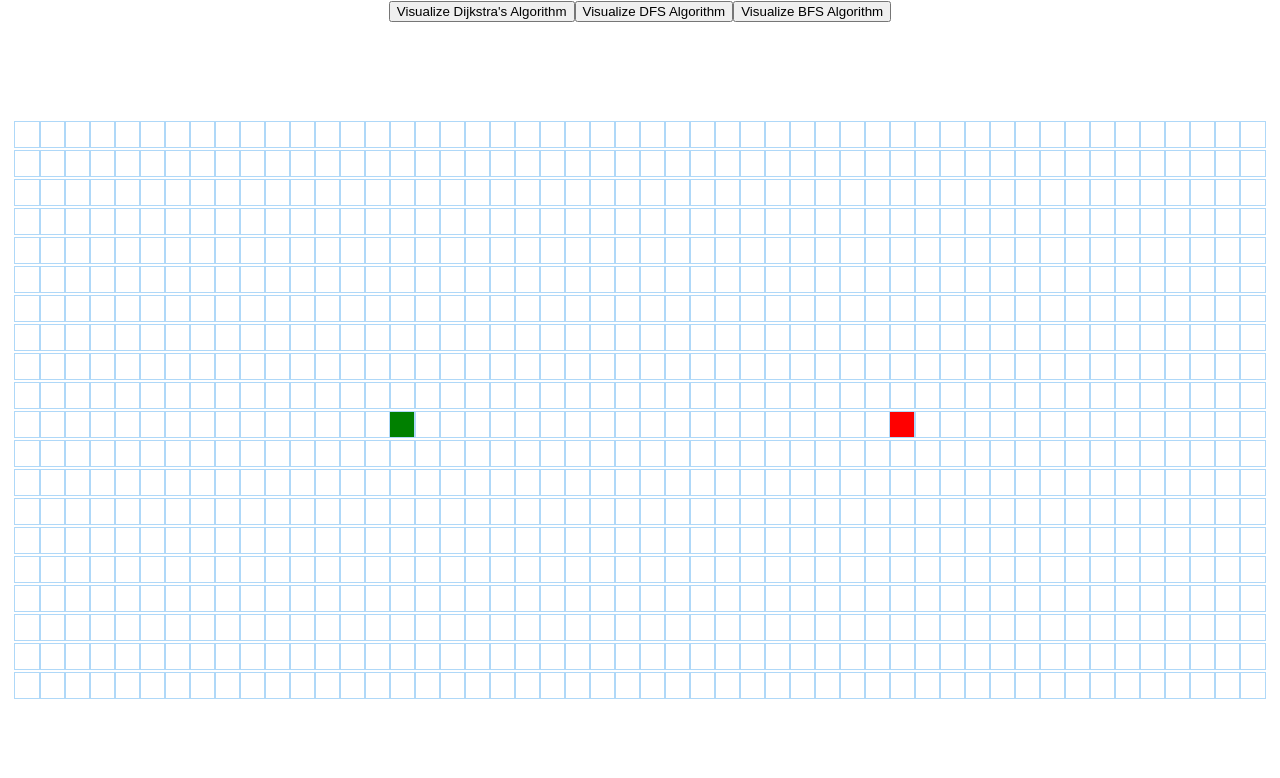
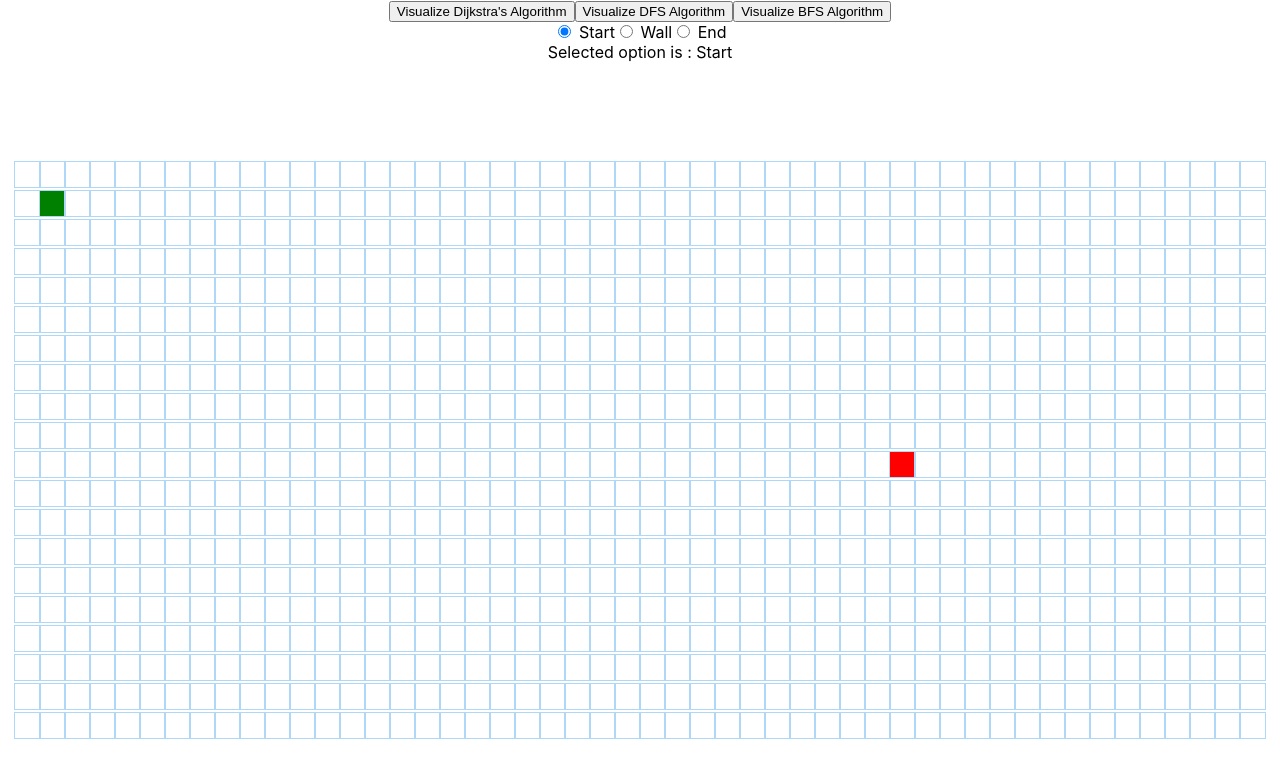
Before and after one commit to gabrieloest/algorithm-visualizer, a React (Create React App) app: page / in a window 1280 px wide. Shown: the top 778 px of the page. Built offline with nearby package versions, Linux system fonts and the light colour scheme.

Commit message:
Enable start, end and wall nodes edition

```diff
--- /dev/null
+++ b/src/visualizer/NodeType.jsx
@@ -0,0 +1,16 @@
+import React, { Component } from "react";
+
+export default class NodeType extends Component {
+  render() {
+    const {
+      onChange,
+    } = this.props;
+    return (
+      <div onChange={() => onChange()}>
+        <input type="radio" value="Start" name="nodeType" /> Start
+        <input type="radio" value="Wall" name="nodeType" /> Wall
+        <input type="radio" value="End" name="nodeType" /> End
+      </div>
+    );
+  }
+}
--- a/src/visualizer/Visualizer.jsx
+++ b/src/visualizer/Visualizer.jsx
@@ -1,13 +1,15 @@
 import React, { Component } from 'react';
 import Node from './node/Node';
+import Demo1 from './Demo1';
+import NodeType from './NodeType';
 import { dijkstra, getNodesInShortestPathOrder } from '../algorithms/dijkstra';
 import { dfs } from '../algorithms/dfs';
 import { bfs } from '../algorithms/bfs';
 
 import './Visualizer.css';
 
-const START_NODE_ROW = 10;
-const START_NODE_COL = 15;
+const START_NODE_ROW = 1;
+const START_NODE_COL = 1;
 const FINISH_NODE_ROW = 10;
 const FINISH_NODE_COL = 35;
 
@@ -16,7 +18,11 @@ export default class Visualizer extends Component {
         super();
         this.state = {
             grid: [],
-            mouseIsPressed: false,
+            selectedOption: "Start",
+            startNodeRow: 1,
+            startNodeCol: 1,
+            finishNodeRow: 10,
+            finishNodeCol: 35,
         };
     }
 
@@ -25,25 +31,28 @@ export default class Visualizer extends Component {
         this.setState({ grid });
     }
 
-    handleMouseDown(row, col) {
-        //console.log("handleMouseDown");
+    handleClick(row, col) {
+        const newGrid = this.state.grid;
+
+        if(this.state.selectedOption === "Start"){
+            newGrid[this.state.startNodeRow][this.state.startNodeCol].nodeType="";
+            this.setState({ startNodeRow: row, startNodeCol: col});
+        }
+        if(this.state.selectedOption === "End"){
+            newGrid[this.state.finishNodeRow][this.state.finishNodeCol].nodeType="";
+            this.setState({ finishNodeRow: row, finishNodeCol: col});
+        }
+
+        const updatedNode = newGrid[row][col];
+        updatedNode.nodeType = getNodeSelecetedType(this.state.selectedOption);
+        newGrid[row][col] = updatedNode;
+        this.setState({ grid: newGrid });
     }
 
-    handleMouseEnter(row, col) {
-        //console.log("handleMouseEnter");
-    }
-
-    handleMouseUp() {
-        //console.log("handleMouseUp");
-    }
-
-    handleClick(row, col) {
-        console.log(row + " " + col);
-        const newGrid = this.state.grid;
-        const n = newGrid[row][col];
-        n.nodeType = "node-wall";
-        newGrid[row][col] = n;
-        this.setState({ grid: newGrid });
+    onChangeValue = (event) => {
+        this.setState({
+            selectedOption: event.target.value
+          });
     }
 
     animateVisualizer(visitedNodesInOrder, nodesInShortestPathOrder) {
@@ -72,35 +81,40 @@ export default class Visualizer extends Component {
         }
     }
 
-    visualizeDijkstra() {
+    visualizeDijkstra = () => {
         const { grid } = this.state;
-        const startNode = grid[START_NODE_ROW][START_NODE_COL];
-        const finishNode = grid[FINISH_NODE_ROW][FINISH_NODE_COL];
+        const startNode = grid[this.state.startNodeRow][this.state.startNodeCol];
+        const finishNode = grid[this.state.finishNodeRow][this.state.finishNodeCol];
         const visitedNodesInOrder = dijkstra(grid, startNode, finishNode);
         const nodesInShortestPathOrder = getNodesInShortestPathOrder(finishNode);
         this.animateVisualizer(visitedNodesInOrder, nodesInShortestPathOrder);
     }
 
-    visualizeDFS() {
+    visualizeDFS = () => {
         const { grid } = this.state;
-        const startNode = grid[START_NODE_ROW][START_NODE_COL];
-        const finishNode = grid[FINISH_NODE_ROW][FINISH_NODE_COL];
+        const startNode = grid[this.state.startNodeRow][this.state.startNodeCol];
+        const finishNode = grid[this.state.finishNodeRow][this.state.finishNodeCol];
         const visitedNodesInOrder = dfs(grid, startNode, finishNode);
         const nodesInShortestPathOrder = getNodesInShortestPathOrder(finishNode);
         this.animateVisualizer(visitedNodesInOrder, nodesInShortestPathOrder);
     }
 
-    visualizeBFS() {
+    visualizeBFS = () => {
         const { grid } = this.state;
-        const startNode = grid[START_NODE_ROW][START_NODE_COL];
-        const finishNode = grid[FINISH_NODE_ROW][FINISH_NODE_COL];
+        const startNode = grid[this.state.startNodeRow][this.state.startNodeCol];
+        const finishNode = grid[this.state.finishNodeRow][this.state.finishNodeCol];
         const visitedNodesInOrder = bfs(grid, startNode, finishNode);
         const nodesInShortestPathOrder = getNodesInShortestPathOrder(finishNode);
         this.animateVisualizer(visitedNodesInOrder, nodesInShortestPathOrder);
     }
 
     render() {
-        const { grid, mouseIsPressed } = this.state;
+        const { grid,
+            selectedOption,
+            startNodeRow,
+            startNodeCol,
+            finishNodeRow,
+            finishNodeCol } = this.state;
 
         return (
             <>
@@ -116,6 +130,20 @@ export default class Visualizer extends Component {
                     </button>
                 </div>
 
+                <div>
+                    <div className="radio">
+                        <input type="radio" value="Start" name="nodeType" checked={this.state.selectedOption === "Start"}
+                            onChange={this.onChangeValue} /> Start
+                        <input type="radio" value="Wall" name="nodeType" checked={this.state.selectedOption === "Wall"}
+                            onChange={this.onChangeValue} /> Wall
+                        <input type="radio" value="End" name="nodeType" checked={this.state.selectedOption === "End"}
+                            onChange={this.onChangeValue} /> End
+                    </div>
+                    <div>
+                        Selected option is : {this.state.selectedOption}
+                    </div>
+                </div>
+
                 <div className="grid">
                     {grid.map((row, rowIdx) => {
                         return (
@@ -127,12 +155,6 @@ export default class Visualizer extends Component {
                                             key={nodeIdx}
                                             col={col}
                                             nodeType={nodeType}
-                                            mouseIsPressed={mouseIsPressed}
-                                            onMouseDown={(row, col) => this.handleMouseDown(row, col)}
-                                            onMouseEnter={(row, col) =>
-                                                this.handleMouseEnter(row, col)
-                                            }
-                                            onMouseUp={() => this.handleMouseUp()}
                                             onClick={() => this.handleClick(row, col)}
                                             row={row}></Node>
                                     );
@@ -177,6 +199,16 @@ const getNodeType = (col, row) => {
     return "";
 };
 
+const getNodeSelecetedType = (selectedOption) => {
+    if (selectedOption === "Start")
+        return "node-start";
+    if (selectedOption === "End")
+        return "node-finish";
+    if (selectedOption === "Wall")
+        return "node-wall";
+    return "";
+};
+
 function getRandomInt(min, max) {
     min = Math.ceil(min);
     max = Math.floor(max);
--- a/src/visualizer/node/Node.jsx
+++ b/src/visualizer/node/Node.jsx
@@ -9,9 +9,6 @@ export default class Node extends Component {
       col,
       nodeType,
       weight,
-      onMouseDown,
-      onMouseEnter,
-      onMouseUp,
       onClick,
       row,
     } = this.props;
@@ -19,11 +16,7 @@ export default class Node extends Component {
       <div
         id={`node-${row}-${col}`}
         className={`node ${nodeType}`}
-        onMouseDown={() => onMouseDown(row, col)}
-        onMouseEnter={() => onMouseEnter(row, col)}
-        onMouseUp={() => onMouseUp()}
         onClick={() => onClick()}>
-
             {weight}
         </div>
     );
```
